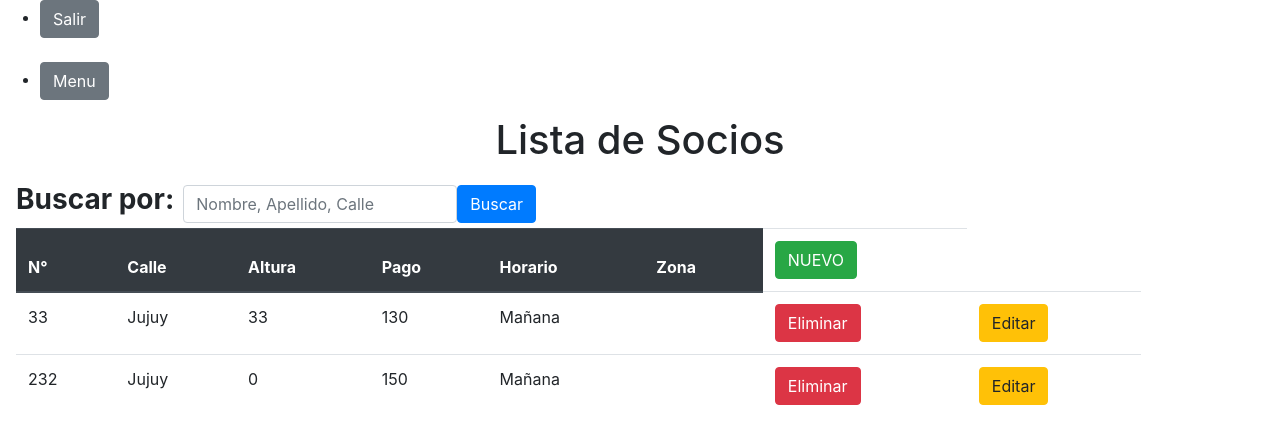
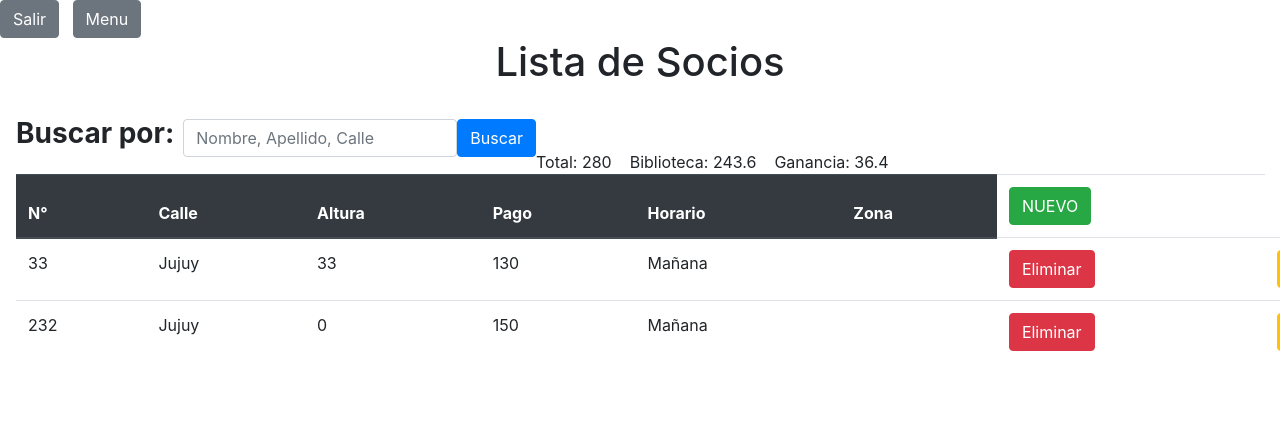
Before and after one commit to SuperCerebrado/Socios, a PHP site: page /vistas/home.php in a window 1280 px wide; the page is wider, and only the part inside the window is pictured. Shown: the top 444 px of that part. Run offline with PHP 8.4, Linux system fonts and the light colour scheme; a user stored in the database is signed in; data comes from the database, SQL or seed files in the repository; data that the repository does not hold is empty.

Commit message:
save 1.2 q

```diff
--- a/vistas/formulario.php
+++ b/vistas/formulario.php
@@ -51,7 +51,7 @@
         </br>
         <label>Paga: &nbsp;</label>
         <!--<input type="radio" name="cobro1" value="0" checked>Aun No paga-->
-        <input type="radio" name="pago" value=130 autofocus checked>130 &nbsp;&nbsp;<!--Checkbox-->
+        <input type="radio" name="pago" value=120 autofocus checked>120 &nbsp;&nbsp;<!--Checkbox-->
         <input type="radio" name="pago" value=150 autofocus>150 &nbsp;&nbsp;<!--Checkbox-->
         </br>
         </br>
--- a/vistas/formularioEdicion.php
+++ b/vistas/formularioEdicion.php
@@ -69,11 +69,11 @@
         </br>
         <label>Paga: &nbsp;</label>
         <?php
-            if($row['Pago']==130){
-                echo "<input type='radio' name='pago' value='130' checked>130 &nbsp;&nbsp;";
+            if($row['Pago']==120){
+                echo "<input type='radio' name='pago' value='120' checked>120 &nbsp;&nbsp;";
                 echo "<input type='radio' name='pago' value='150' >150 &nbsp;&nbsp;";
             }else{
-                echo "<input type='radio' name='pago' value='130' >130 &nbsp;&nbsp;";
+                echo "<input type='radio' name='pago' value='120' >120 &nbsp;&nbsp;";
                 echo "<input type='radio' name='pago' value='150' checked>150 &nbsp;&nbsp;";
             }
         ?>
--- a/vistas/home.php
+++ b/vistas/home.php
@@ -16,10 +16,8 @@
 </head>
 <body>
     <!--<h1>Bienvenido <?php echo $_SESSION["user"]; ?></h1>-->
-    <ul>
-        <li><a href="../include/closeSession.php"><button type='button' class='btn btn-secondary'>Salir</button></a></li><br>
-        <li><a href='menu.php'> <button type='button' class='btn btn-secondary'>Menu</button></a></li>
-    </ul>
+    <a href="../include/closeSession.php"><button type='button' class='btn btn-secondary'>Salir</button></a>&nbsp;&nbsp;
+    <a href='menu.php'> <button type='button' class='btn btn-secondary'>Menu</button></a>&nbsp;&nbsp;
     <!-- Bootstrap CSS -->
     <script src="https://code.jquery.com/jquery-3.3.1.slim.min.js" integrity="sha384-q8i/X+965DzO0rT7abK41JStQIAqVgRVzpbzo5smXKp4YfRvH+8abtTE1Pi6jizo" crossorigin="anonymous"></script>
     <script src="https://cdnjs.cloudflare.com/ajax/libs/popper.js/1.14.7/umd/popper.min.js" integrity="sha384-UO2eT0CpHqdSJQ6hJty5KVphtPhzWj9WO1clHTMGa3JDZwrnQq4sF86dIHNDz0W1" crossorigin="anonymous"></script>
@@ -54,14 +52,19 @@
         $consulta->execute();
         $resultado = $consulta->fetchAll();
 
-        /*$total1=0;
-        $total2=0;
-        foreach ($resultado as $registro) {
+        $total=0;
+        //$biblioteca=0;
+        //$ganancia=0;
+        foreach ($resultado as $valor) {
             //si pago primer bimestre
-            $total1= $total1+$registro["Cobro1"];
-            $total2= $total2+$registro["Cobro2"];
+            $total= $total+$valor["Pago"];
         }
-        $total=$total1+$total2;*/
+        $biblioteca= ($total*87)/100;
+        $ganancia=($total*13)/100;
+        echo "Total: ".$total."&nbsp;&nbsp;&nbsp;&nbsp;";
+        echo "Biblioteca: ".$biblioteca."&nbsp;&nbsp;&nbsp;&nbsp;";
+        echo "Ganancia: ".$ganancia."<br>";
+
         echo "<table class='table'>";
             echo "<thead class='thead-dark'>";
                 echo "<tr>";
```
